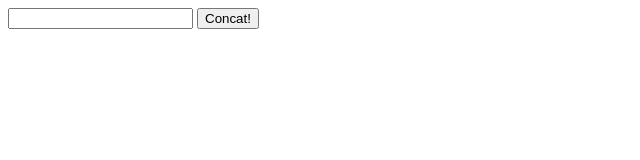
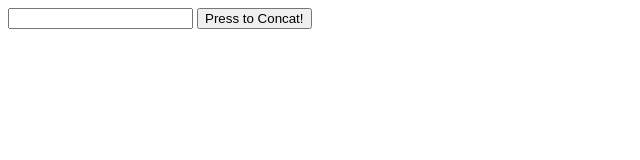
Before and after one commit to PashkaTurzhanskyi/goit-typescript-hw-01, a website with bundled scripts: page index.html in a window 1280 px wide. Shown: the whole page, without its empty margins (0-640 px from the left). Built offline with nearby package versions, Linux system fonts and the light colour scheme.

Commit message:
Update index.html

```diff
--- a/index.html
+++ b/index.html
@@ -8,6 +8,6 @@
   </head>
   <body>
     <input />
-    <button>Concat!</button>
+    <button>Press to Concat!</button>
   </body>
 </html>
```
